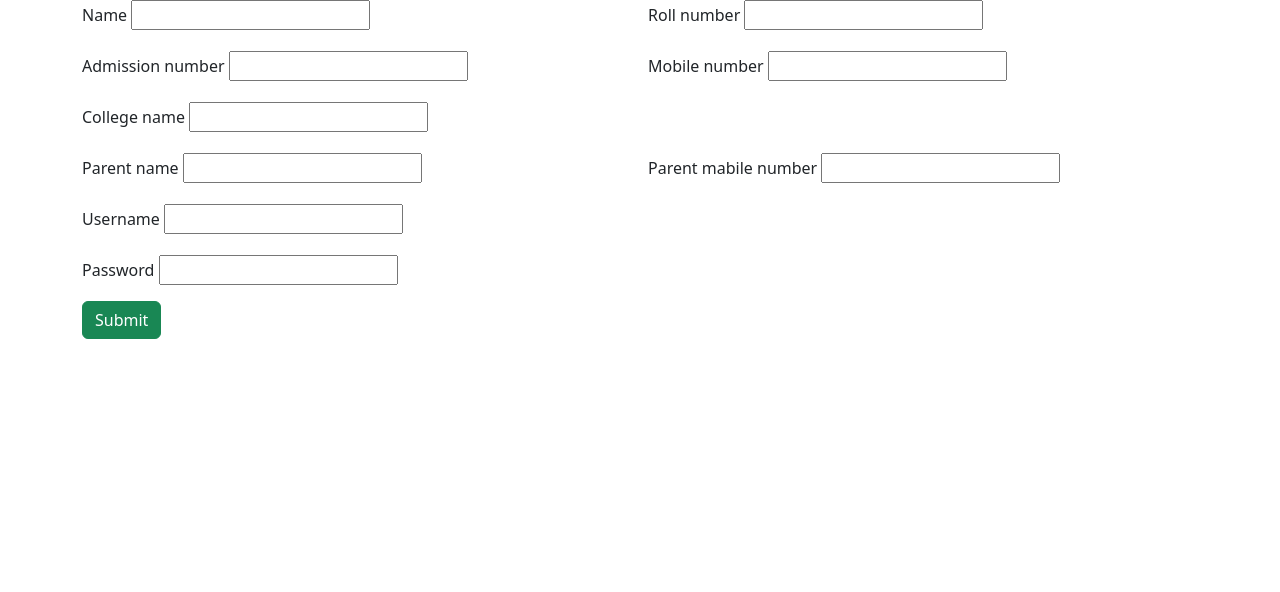
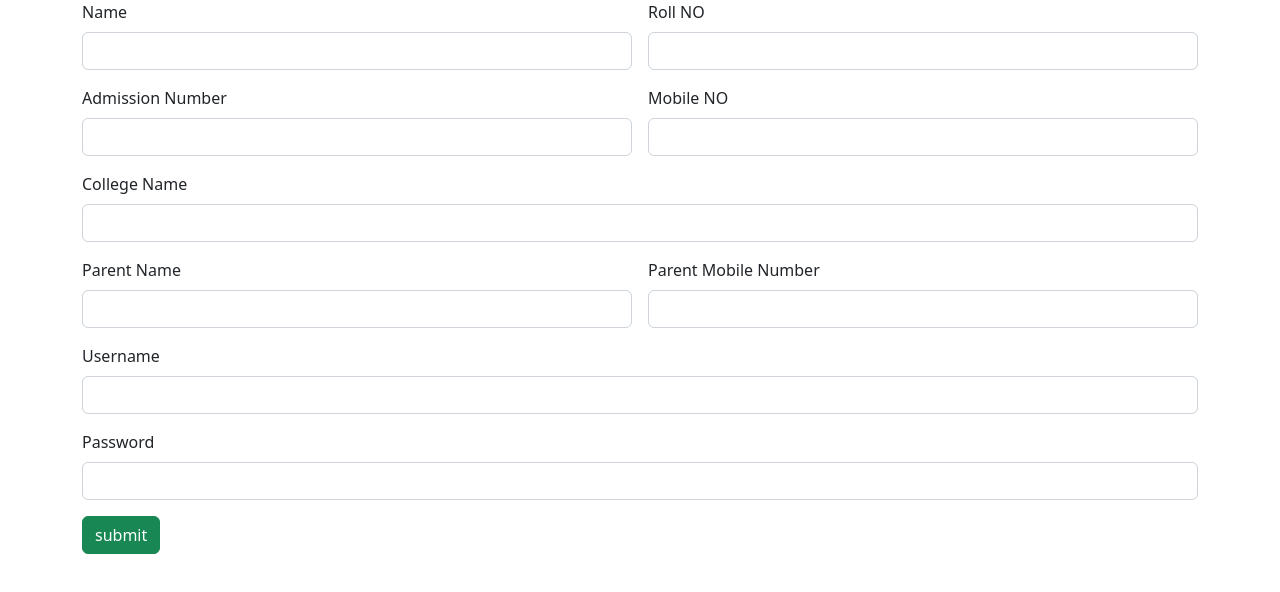
Before and after one commit to nivedhanr/studentappweb, a plain HTML site: page index.html in a window 1280 px wide. Drawn offline with nearby package versions, Linux system fonts and the light colour scheme.

Commit message:
editstudent entry

```diff
--- a/index.html
+++ b/index.html
@@ -5,63 +5,144 @@
     <meta http-equiv="X-UA-Compatible" content="IE=edge">
     <meta name="viewport" content="width=device-width, initial-scale=1.0">
     <title>Document</title>
-    <!-- CSS only -->
-<link href="https://cdn.jsdelivr.net/npm/bootstrap@5.2.3/dist/css/bootstrap.min.css" rel="stylesheet" integrity="sha384-rbsA2VBKQhggwzxH7pPCaAqO46MgnOM80zW1RWuH61DGLwZJEdK2Kadq2F9CUG65" crossorigin="anonymous">
+    <link href="https://cdn.jsdelivr.net/npm/bootstrap@5.2.2/dist/css/bootstrap.min.css" rel="stylesheet" integrity="sha384-Zenh87qX5JnK2Jl0vWa8Ck2rdkQ2Bzep5IDxbcnCeuOxjzrPF/et3URy9Bv1WTRi" crossorigin="anonymous">
 </head>
 <body>
+
     <div class="container">
-        <div class="row ">
+
+        <div class="row">
+
             <div class="col col-12 col-sm-12 col-md-12 col-lg-12 col-xl-12 col-xxl-12">
+
                 <div class="row g-3">
 
                     <div class="col col-12 col-sm-6 col-md-6 col-lg-6 col-xl-6 col-xxl-6">
-                        <label class="form-label">Name</label>
-                        <input type="text" class="form-container">
+
+                        <label for="" class="form-label">Name</label>
+
+                        <input type="text" class="form-control">
+
                     </div>
-                    <div class="col col-12 col-sm-6 col-md-6 col-lg-6 col-xl-6 col-xxl-6">
-                        <label class="form-label">Roll number</label>
-                        <input type="text" class="form-container">
-                    </div>
+
                     <div class="col col-12 col-sm-6 col-md-6 col-lg-6 col-xl-6 col-xxl-6">
 
-                        <label for="" class="form-label">Admission number</label>
-                        <input type="text" class="form-container">
+                        <label class="form-label">Roll NO</label>
+
+                        <input type="text" class="form-control">
+
+
+
                     </div>
+
                     <div class="col col-12 col-sm-6 col-md-6 col-lg-6 col-xl-6 col-xxl-6">
-                        <label class="form-label">Mobile number</label>
-                        <input type="text" class="form-container">
+
+                        <label class="form-label">Admission Number</label>
+
+
+
+                        <input type="text" class="form-control">
+
+
+
+
+
                     </div>
+
+                    <div class="col col-12 col-sm-6 col-md-6 col-lg-6 col-xl-6 col-xxl-6">
+
+                        <label class="form-label">Mobile NO</label>
+
+
+
+                        <input type="text" class="form-control">
+
+
+
+                    </div>
+
                     <div class="col col-12 col-sm-12 col-md-12 col-lg-12 col-xl-12 col-xxl-12">
-                        <label class="form-label">College name</label>
-                        <input type="text" class="form-container">
+
+                        <label class="form-label">College Name</label>
+
+
+
+                        <input type="text" class="form-control">
+
+
+
                     </div>
+
                     <div class="col col-12 col-sm-6 col-md-6 col-lg-6 col-xl-6 col-xxl-6">
-                        <label class="form-label">Parent name</label>
-                        <input type="text" class="form-container">
+
+                        <label class="form-label">Parent Name</label>
+
+
+
+                        <input type="text" class="form-control">
+
+
+
                     </div>
+
                     <div class="col col-12 col-sm-6 col-md-6 col-lg-6 col-xl-6 col-xxl-6">
-                        <label class="form-label">Parent mabile number</label>
-                        <input type="text" class="form-container">
+
+                        <label class="form-label">Parent Mobile Number</label>
+
+
+
+                        <input type="text" class="form-control">
+
+
+
                     </div>
+
                     <div class="col col-12 col-sm-12 col-md-12 col-lg-12 col-xl-12 col-xxl-12">
+
                         <label class="form-label">Username</label>
-                        <input type="text" class="form-container">
+
+
+
+                        <input type="text" class="form-control">
+
+
+
                     </div>
+
                     <div class="col col-12 col-sm-12 col-md-12 col-lg-12 col-xl-12 col-xxl-12">
-                        <labe class="form-label">Password</label>
-                        <input type="text" class="form-container">
+
+                        <label class="form-label">Password</label>
+
+
+
+                        <input type="text" class="form-control">
+
+
+
                     </div>
+
                     <div class="col col-12 col-sm-12 col-md-12 col-lg-12 col-xl-12 col-xxl-12">
-                        <button class="btn btn-success">Submit</button>
+
+
+
+                        <button class="btn btn-success">submit</button>
+
+
+
                     </div>
+
                 </div>
 
             </div>
+
         </div>
+
     </div>
 
+           <script src="https://cdn.jsdelivr.net/npm/bootstrap@5.2.2/dist/js/bootstrap.bundle.min.js" integrity="sha384-OERcA2EqjJCMA+/3y+gxIOqMEjwtxJY7qPCqsdltbNJuaOe923+mo//f6V8Qbsw3" crossorigin="anonymous"></script>
 
-    <!-- JavaScript Bundle with Popper -->
-<script src="https://cdn.jsdelivr.net/npm/bootstrap@5.2.3/dist/js/bootstrap.bundle.min.js" integrity="sha384-kenU1KFdBIe4zVF0s0G1M5b4hcpxyD9F7jL+jjXkk+Q2h455rYXK/7HAuoJl+0I4" crossorigin="anonymous"></script>
+
+
 </body>
+
 </html>
```
